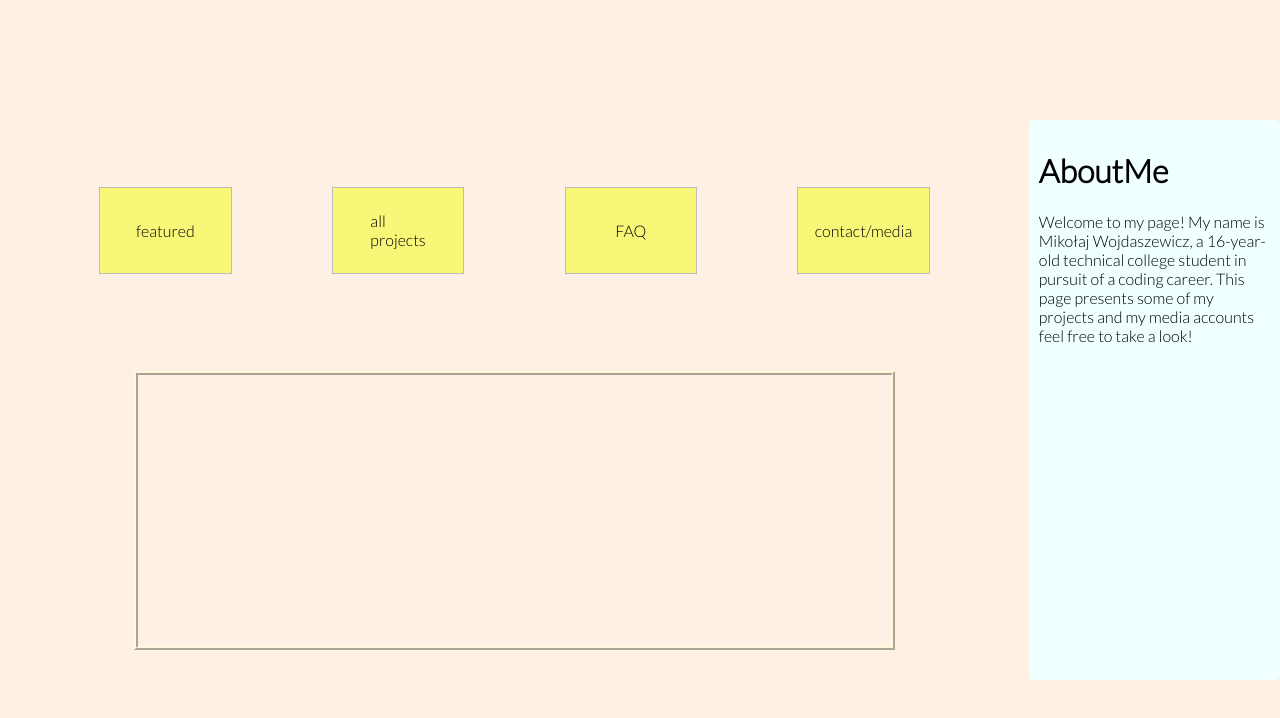
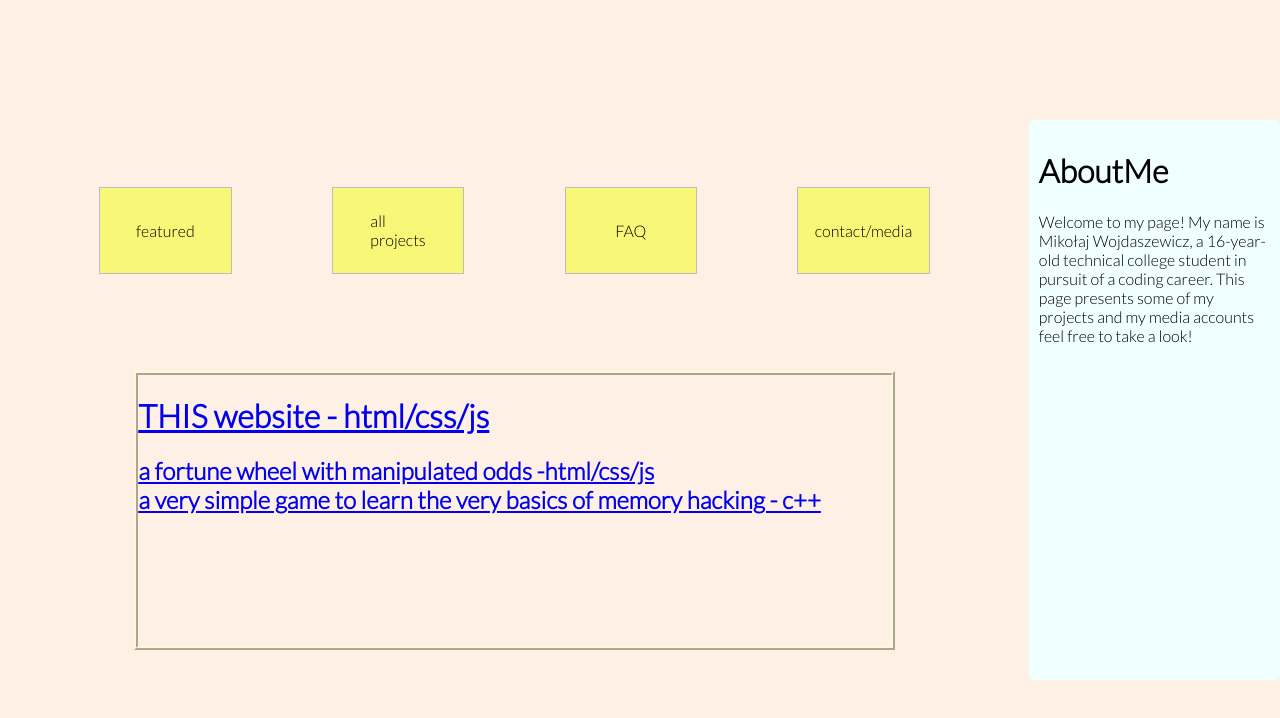
Before and after one commit to mwojd/reallySimplePortfolio, a plain HTML site: page index.html in a window 1280 px wide. Drawn offline with Linux system fonts and the light colour scheme.

Commit message:
added content from featured category to be on default when you open the page

```diff
--- a/index.html
+++ b/index.html
@@ -21,7 +21,10 @@
             </div>
             <div class="content-wrapper">
                 <div class="content" id="cont">
-
+                    <h1><a href="https://github.com/mwojd/reallySimplePortfolio" target="_blank">THIS website - html/css/js</a></br></h1>
+                    <h2><a href="https://github.com/mwojd/manipulatedFortuneWheel" target="_blank">a fortune wheel with manipulated odds -html/css/js</br></a>
+                    <a href="https://github.com/mwojd/hackinggame" target="_blank">a very simple game to learn the very basics of memory hacking - c++</a></br>
+                    </h2>
                 </div>
             </div>
         </div>
```
